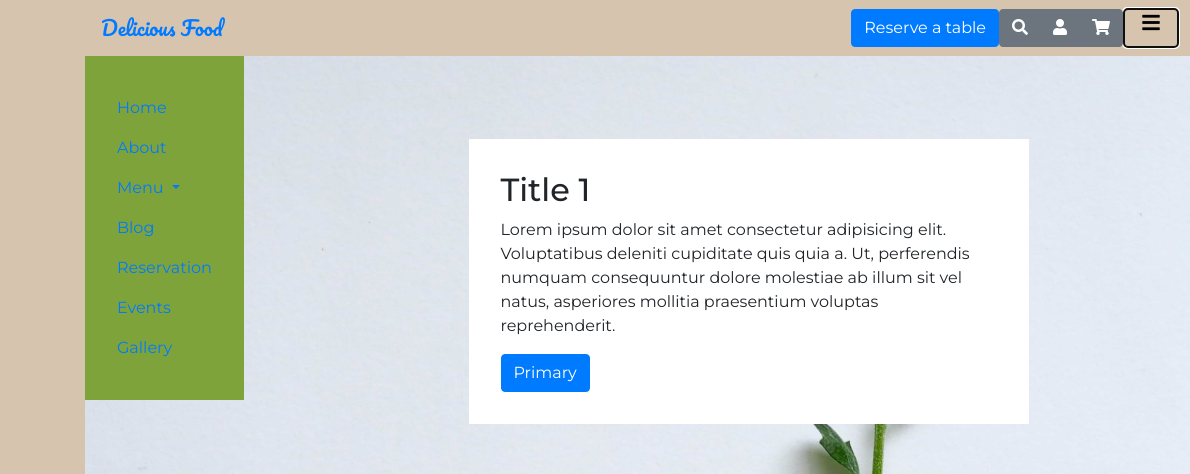
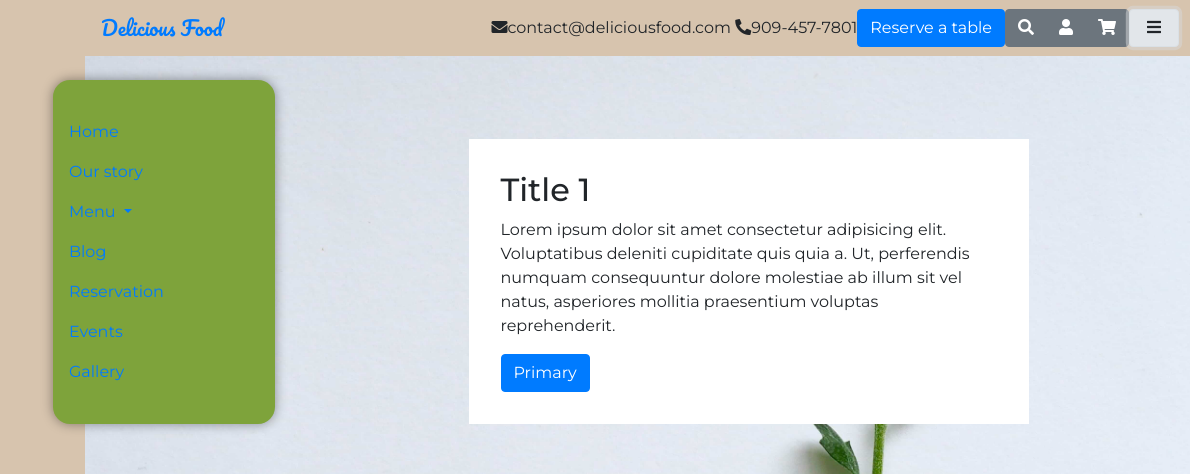
Before and after one commit to DeanNab175/deliciousfood, a website: page index.html in a window 1280 px wide. Both pictures are taken after a click on the button 1151 px from the left and 28 px from the top of the page. Shown: the top 474 px of the page, 0-1190 px from the left. Drawn offline with Linux system fonts and the light colour scheme; files that its build step writes are made by us from their sources.

Commit message:
building header main menu

```diff
--- a/app/js/script.js
+++ b/app/js/script.js
@@ -1,5 +1,5 @@
 
-$(document).ready(function(){
+$(function(){
     console.log("test");
     //$('.carousel').carousel();
     $(".owl-carousel").owlCarousel({
@@ -9,3 +9,22 @@ $(document).ready(function(){
         nav: true
     });
 });
+
+showMainMenu();
+
+function showMainMenu() {
+    const hamburgerBtn = document.querySelector('.hamburger-btn');
+    const mainMenu = document.querySelector('#main-menu-nav');
+    let show = false;
+
+    hamburgerBtn.addEventListener('click', (e) => {
+        if(!show) {
+            mainMenu.style.display = 'block';
+            show = true;
+        } else {
+            mainMenu.style.display = 'none';
+            show = false;
+        }
+    });
+
+}
--- a/app/scss/components/_header.scss
+++ b/app/scss/components/_header.scss
@@ -6,11 +6,19 @@ header {
     font-family: $secondaryFont;
 }
 
-.main-menu {
+.hamburger-menu {
+    position: relative;
+}
+
+.main-menu-nav {
     position: absolute;
-    top: 3.5rem;
-    left: 0;
+    top: 5rem;
+    left: -2rem;
     background-color: $primaryColor;
     z-index: 3;
-    padding: 2rem;
+    padding: 2rem 1rem;
+    width: 20%;
+    border-radius: 17px;
+    box-shadow: 0 0 12px 0 rgba($blackColor, .4);
+    display: none;
 }
--- a/app/scss/helpers/_colors.scss
+++ b/app/scss/helpers/_colors.scss
@@ -1,3 +1,5 @@
 $primaryColor: #7ea33b;
 $secondaryColor: #d7c4ae;
 $tertiaryColor: #262625;
+
+$blackColor: #000000;
--- a/index.html
+++ b/index.html
@@ -22,7 +22,7 @@
     <link href="https://fonts.googleapis.com/css2?family=Josefin+Sans:wght@400;700&family=Montserrat:wght@100;300;400;500;600;700;800;900&family=Pacifico&display=swap" rel="stylesheet">
 
     <!-- Custom styles -->
-    <link rel="stylesheet" href="./dist/css/styles.min.css?cb=1596964593264">
+    <link rel="stylesheet" href="./dist/css/styles.min.css?cb=1597493108357">
     <title>Delicious Food</title>
   </head>
   <body>
@@ -30,15 +30,22 @@
     =============================================== -->
     <header>
       <div class="container">
-        <!-- Horizontal Main menu -->
-        <nav class="navbar header-navbar justify-content-between">
+        <!-- Header menu bar -->
+        <div class="navbar justify-content-between">
+
           <div class="logo">
             <a class="navbar-brand" href="/">
               Delicious Food
             </a>
+          </div><!-- .logo -->
+
+          <div class="navigation-block d-flex justify-content-between">
+
+            <div class="contact-info d-flex align-items-center">
+              <div class="contacts">
+                <span class="email"><i class="fas fa-envelope"></i>contact@deliciousfood.com</span>
+                <span class="phone"><i class="fas fa-phone-alt"></i>909-457-7801</span>
               </div>
-
-          <div class="navigation-block d-flex align-items-center">
 
               <div class="reserve_table ml-auto">
                 <a class="btn btn-primary" href="#" role="button">Reserve a table</a>
@@ -49,18 +56,23 @@
                 <button type="button" class="btn btn-secondary"><i class="fa fa-user" aria-hidden="true"></i></button>
                 <button type="button" class="btn btn-secondary"><i class="fa fa-shopping-cart" aria-hidden="true"></i></button>
               </div>
+            </div><!-- .contact-info -->
 
-            <button class="navbar-toggler" type="button" data-toggle="collapse" data-target="#navbarSupportedContent" aria-controls="navbarSupportedContent" aria-expanded="false" aria-label="Toggle navigation">
+            <div class="hamburger-menu">
+              <button type="button" class="btn btn-light hamburger-btn">
                 <span class="navbar-toggler-icon"><i class="fas fa-bars"></i></span>
               </button>
+            </div><!-- .hamburger-menu -->
 
-            <div class="collapse navbar-collapse main-menu" id="navbarSupportedContent">
-              <ul class="navbar-nav my-auto">
+          </div><!-- .navigation-block -->
+
+          <nav id="main-menu-nav" class="main-menu-nav animate__animated">
+            <ul class="navbar-nav">
               <li class="nav-item active">
                 <a class="nav-link" href="#">Home <span class="sr-only">(current)</span></a>
               </li>
               <li class="nav-item">
-                  <a class="nav-link" href="#">About</a>
+                <a class="nav-link" href="#">Our story</a>
               </li>
               <li class="nav-item dropdown">
                 <a class="nav-link dropdown-toggle" href="#" id="navbarDropdown" role="button" data-toggle="dropdown" aria-haspopup="true" aria-expanded="false">
@@ -85,10 +97,10 @@
                 <a class="nav-link" href="#">Gallery</a>
               </li>
             </ul>
-            </div>
-          </div>
+          </nav><!-- .main-menu-nav -->
 
-        </nav>
+        </div><!-- .navbar -->
+
       </div><!-- .container -->
     </header>
     <!-- MAIN
@@ -229,6 +241,6 @@
     <script src="./dist/js/vendor/owlcarousel/owl.carousel.min.js"></script>
 
     <!-- Custom js -->
-    <script src="./dist/js/script.min.js?cb=1596964593264"></script>
+    <script src="./dist/js/script.min.js?cb=1597493108357"></script>
   </body>
 </html>
```
Also changed, not shown: dist/css/styles.min.css, dist/images/carousel/pexels-jess-bailey-designs-934011.jpg (deleted), dist/js/script.min.js, 2 other files. Lines whose indentation alone changed are shown as unchanged.
